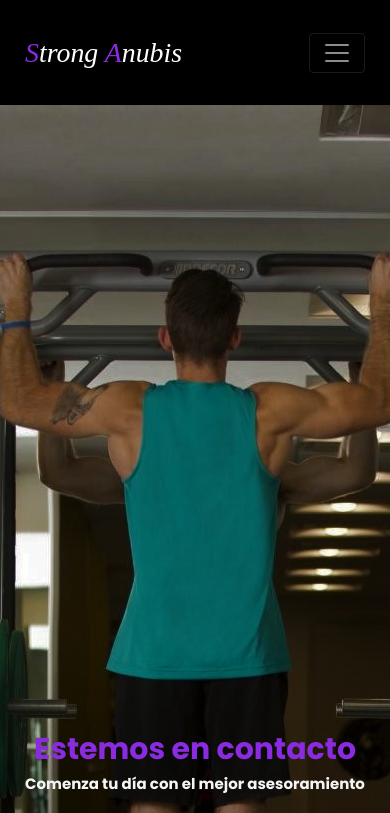
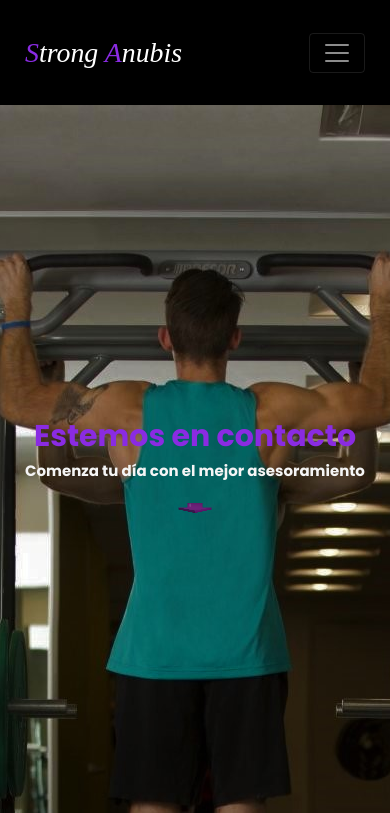
Before and after one commit to JuanMansilla1/proyecto-final-comision-33130, a plain HTML site: page pages/contacto.html in a window 390 px wide. Shown: the top 813 px of the page. Drawn offline with nearby package versions, Linux system fonts and the light colour scheme.

Commit message:
ultimos detalles

```diff
--- a/css/style.css
+++ b/css/style.css
@@ -928,6 +928,10 @@ main .planes-asesorias .plan-tarjeta {
         font-size: 19px;
     }
 
+    .banner-contacto{
+        align-items: center;
+    }
+
     .banner-contacto h2 {
         font-size: 40px;
     }
```
